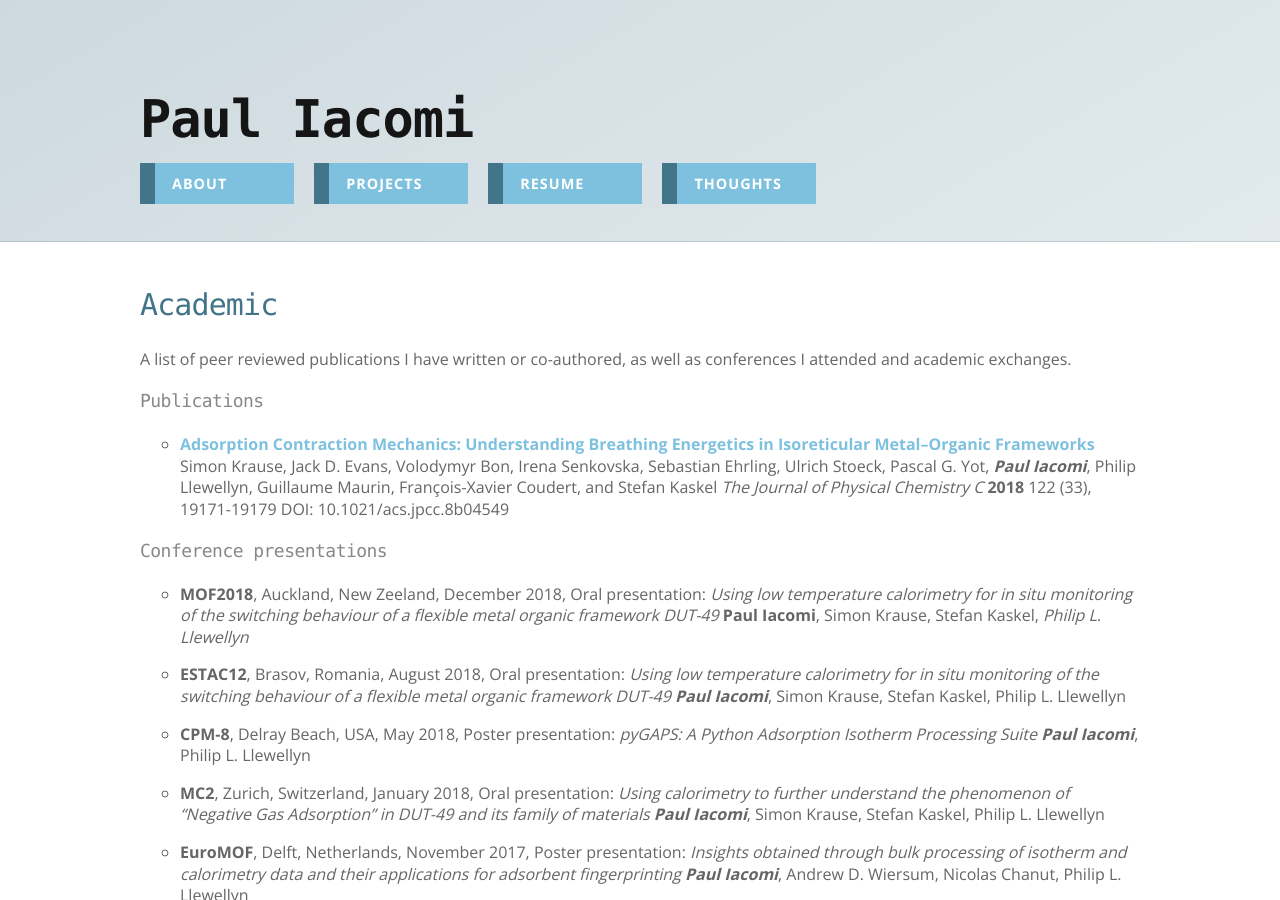
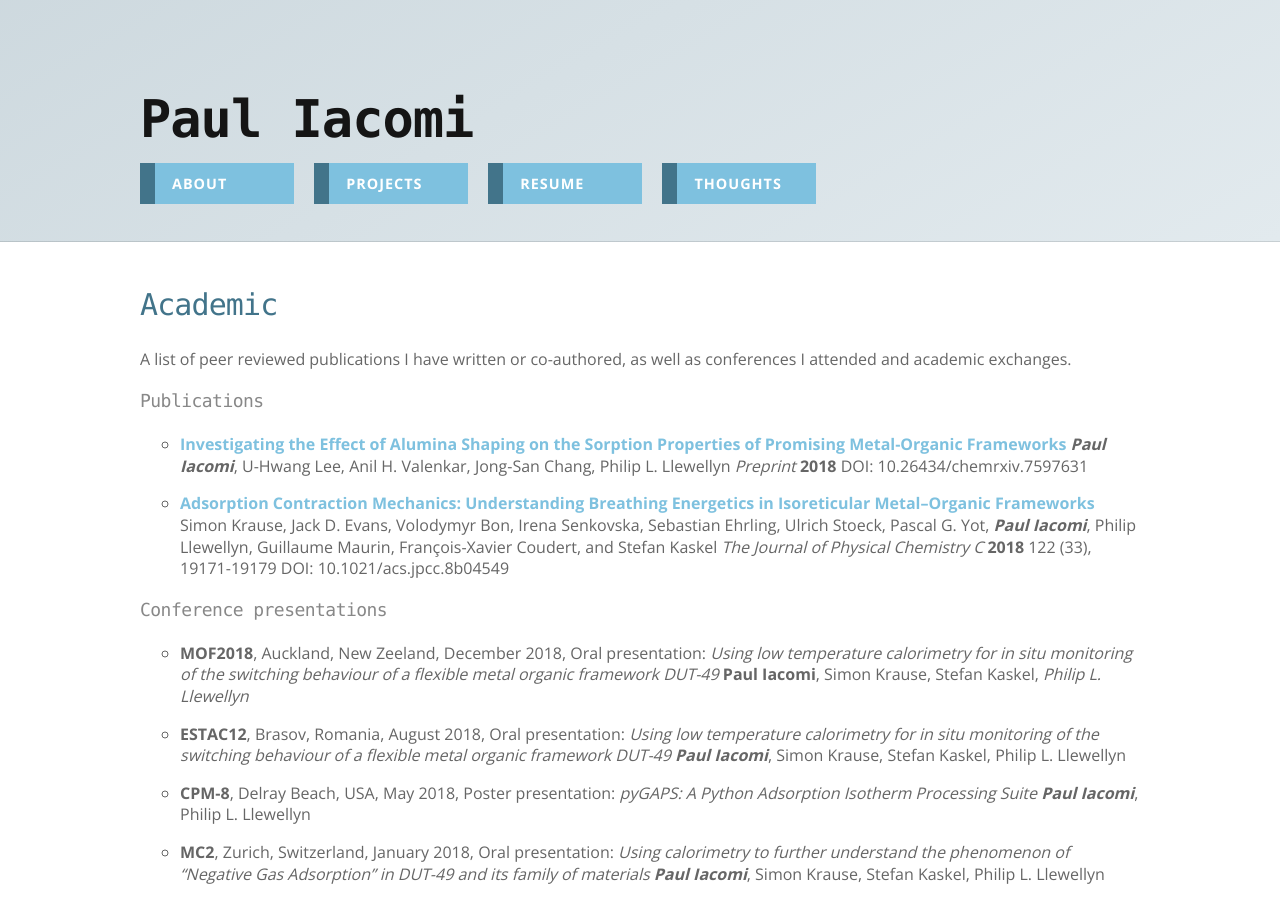
Before and after one commit to pauliacomi/pauliacomi.github.com, a Jekyll site: the page built from projects.md, in a window 1280 px wide and 900 px high. Built offline with Jekyll 4.4.1, drawn with Linux system fonts in a browser that asks for light colours.

Commit message:
added latest preprint

```diff
--- a/projects.md
+++ b/projects.md
@@ -10,6 +10,11 @@ A list of peer reviewed publications I have written or co-authored,
 as well as conferences I attended and academic exchanges.
 
 ### Publications
+
+* [**Investigating the Effect of Alumina Shaping on the Sorption Properties of Promising Metal-Organic Frameworks**](//dx.doi.org/10.26434/chemrxiv.7597631)
+___Paul Iacomi___, U-Hwang Lee, Anil H. Valenkar, Jong-San Chang, Philip L. Llewellyn
+_Preprint_ **2018**
+DOI: 10.26434/chemrxiv.7597631
 
 * [**Adsorption Contraction Mechanics: Understanding Breathing Energetics in Isoreticular Metal–Organic Frameworks**](//dx.doi.org/10.1021/acs.jpcc.8b04549 )
 Simon Krause, Jack D. Evans, Volodymyr Bon, Irena Senkovska, Sebastian
```
